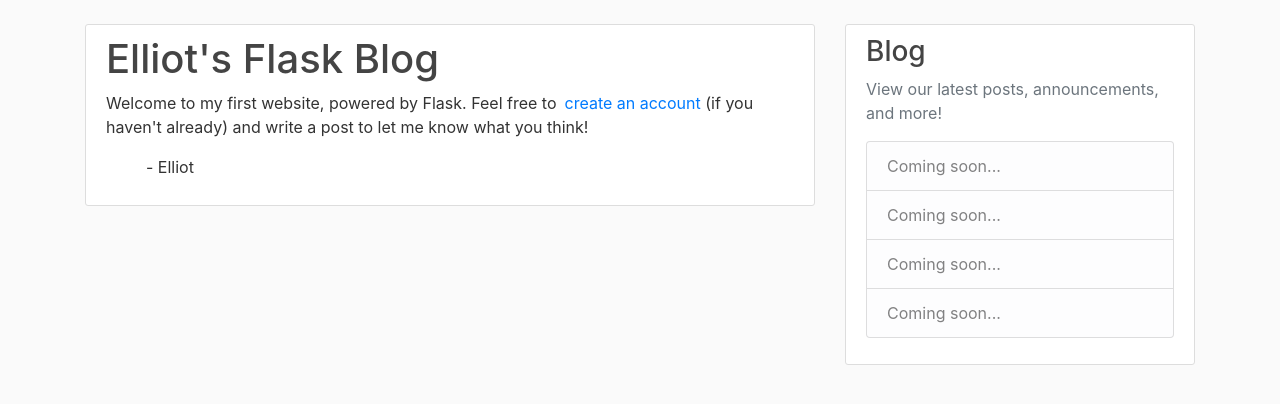
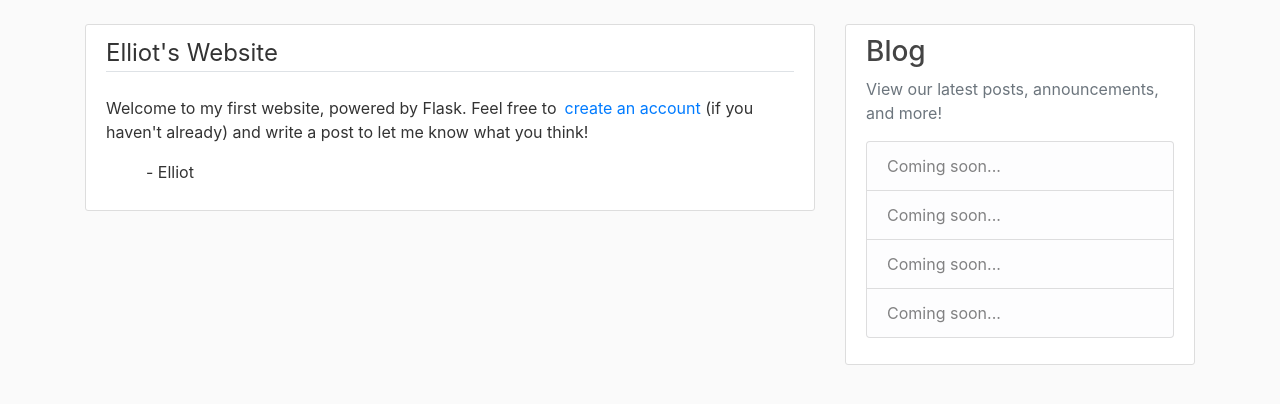
Before and after one commit to edubu2/flask-blog, a Flask app: page /about in a window 1280 px wide. Shown: the part 56-460 px from the top of the page. Run offline with Flask 2, Linux system fonts and the light colour scheme; parts of the project's set-up code (start-up, migrations or seed data) failed here and were passed over; some libraries are stand-ins or nearby versions.

Commit message:
Update layout of about page

```diff
--- a/flask_blog/main/routes.py
+++ b/flask_blog/main/routes.py
@@ -14,4 +14,4 @@
 
 @main.route('/about')
 def about():
-    return render_template('about.html', title='About')
+    return render_template('about.html', title='About', legend_name="Elliot's Website")
--- a/flask_blog/templates/about.html
+++ b/flask_blog/templates/about.html
@@ -1,8 +1,10 @@
 {% extends "layout.html" %}
 {% block content %}
-    <div class="content-section">
-        <h1>Elliot's Flask Blog</h1>
-        <p>Welcome to my first website, powered by Flask. Feel free to<a class="ml-2" href="{{ url_for('users.register') }}">create an account</a> (if you haven't already) and write a post to let me know what you think!</p>
-        <ul>- Elliot</ul>
-    </div>
+<div class="content-section">
+    <legend class="border-bottom mb-4">{{ legend_name }}</legend>
+    <p>Welcome to my first website, powered by Flask. Feel free to<a class="ml-2"
+            href="{{ url_for('users.register') }}">create an account</a> (if you haven't already) and write a post to
+        let me know what you think!</p>
+    <ul>- Elliot</ul>
+</div>
 {% endblock content %}
```
